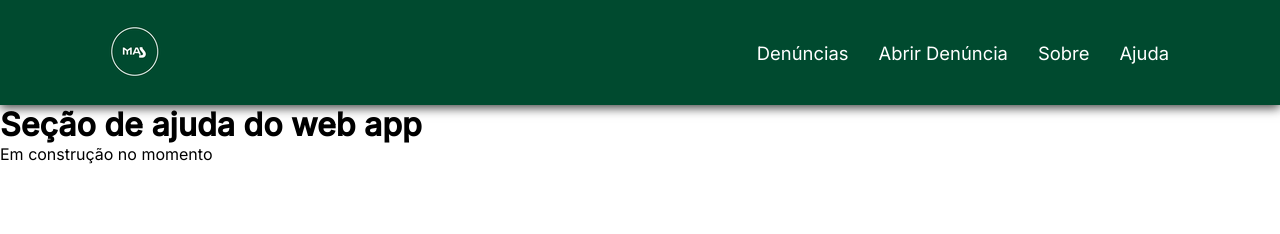
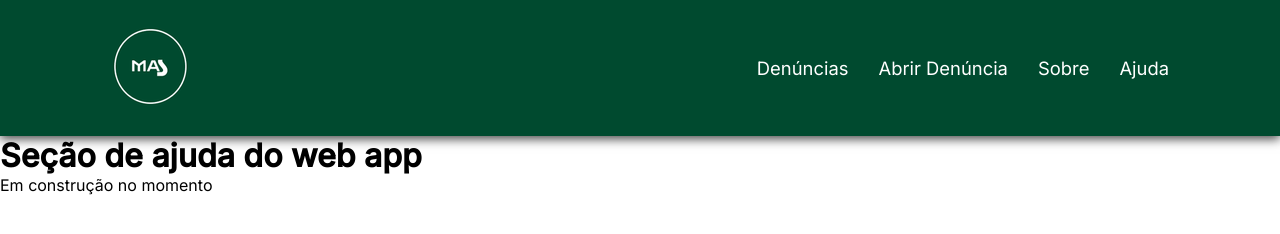
Before and after one commit to PedroBalder/MAS, a plain HTML site: page html_ajuda.html in a window 1280 px wide. Drawn offline with Linux system fonts and the light colour scheme.

Commit message:
commitando mudança de logo no header

```diff
--- a/html_ajuda.html
+++ b/html_ajuda.html
@@ -13,7 +13,7 @@
     <header>
         <nav class="nav-bar">
             <div>
-                <a href="index.html" class="button-logo"><img src="assets/img/icones_MAS/Assets.xcassets/AppIcon.appiconset/_/57.png" alt=""></a>
+                <a href="index.html" class="button-logo"><img src="assets/img/icones_MAS/Assets.xcassets/AppIcon.appiconset/_/88.png" alt=""></a>
             </div>
             <div class="nav-list">
                 <ul>
```
Also changed, not shown: html_denuncia.html (+1 -1 lines), html_denuncias_realizadas.html (+1 -1 lines), html_sobre.html (+1 -1 lines).
